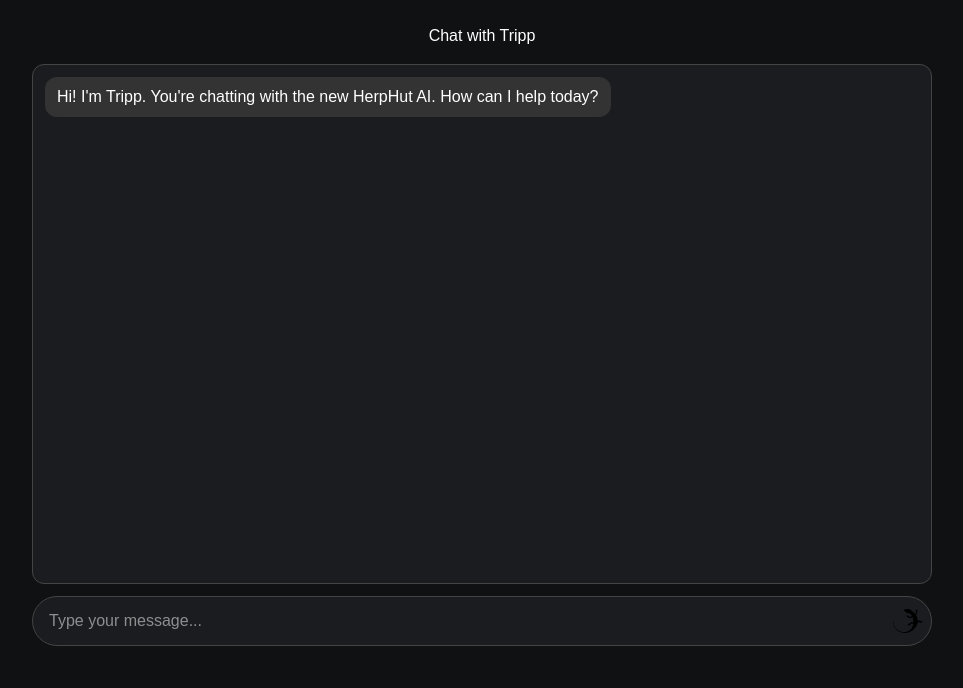
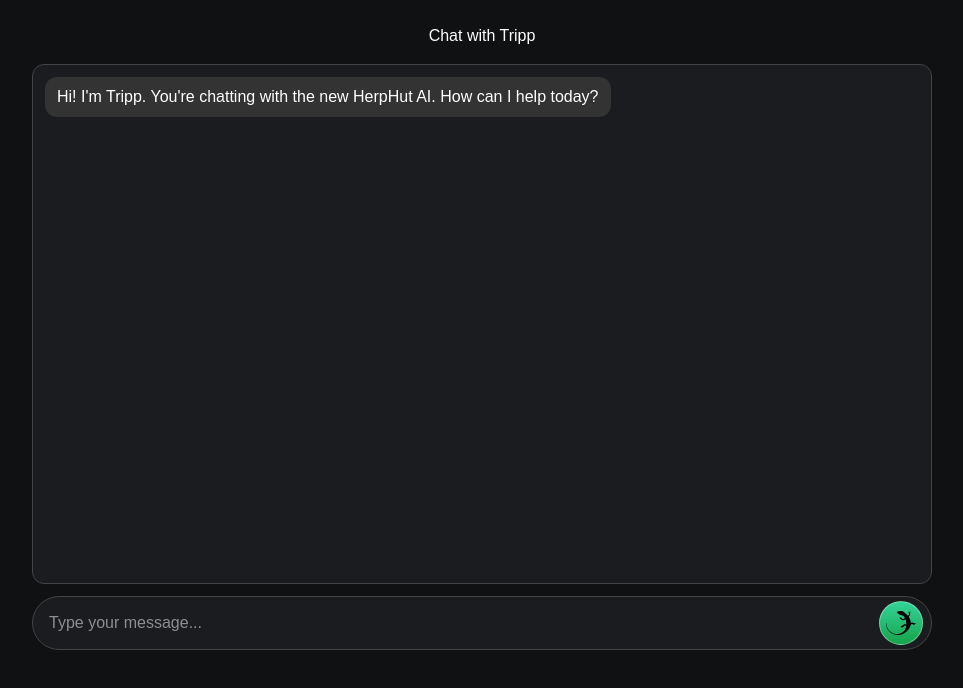
Before and after one commit to herphut/tripp-vercel, a Next.js app: page /chat in a window 1280 px wide. Shown: the top 688 px of the page, without its empty margins (158-1121 px from the left). Built offline with nearby package versions, Linux system fonts and the light colour scheme.

Commit message:
Update page.tsx

```diff
--- a/app/chat/page.tsx
+++ b/app/chat/page.tsx
@@ -157,31 +157,50 @@ export default function ChatPage() {
                 padding: '8px',
               }}
             />
-        <button
+       <button
   type="submit"
   disabled={sending}
   style={{
-    border: 'none',
-    background: 'transparent',
+    width: 44,
+    height: 44,
+    borderRadius: '50%',
+    border: '1px solid rgba(255,255,255,0.35)',
+    background: 'linear-gradient(180deg, #34d399, #16a34a)', // green pill
+    display: 'grid',
+    placeItems: 'center',
     padding: 0,
     margin: 0,
     cursor: sending ? 'not-allowed' : 'pointer',
-    transition: 'transform 0.2s ease, filter 0.2s ease',
+    transition: 'box-shadow 0.2s ease, transform 0.05s ease',
   }}
   onMouseEnter={e => {
-    (e.currentTarget.firstChild as HTMLElement).style.transform = 'scale(1.2)';
-    (e.currentTarget.firstChild as HTMLElement).style.filter =
-      'drop-shadow(0 0 6px #22c55e)';
+    const img = e.currentTarget.querySelector('img') as HTMLElement | null;
+    if (img) img.style.transform = 'scale(1.18)';
+    e.currentTarget.style.boxShadow = '0 0 10px #22c55e';
   }}
   onMouseLeave={e => {
-    (e.currentTarget.firstChild as HTMLElement).style.transform = 'scale(1)';
-    (e.currentTarget.firstChild as HTMLElement).style.filter = 'none';
+    const img = e.currentTarget.querySelector('img') as HTMLElement | null;
+    if (img) img.style.transform = 'scale(1)';
+    e.currentTarget.style.boxShadow = 'none';
+  }}
+  onMouseDown={e => {
+    // tiny press feedback
+    e.currentTarget.style.transform = 'translateY(1px)';
+  }}
+  onMouseUp={e => {
+    e.currentTarget.style.transform = 'translateY(0)';
   }}
 >
   <img
     src="/lizard.svg"
     alt="Send"
-    style={{ width: 30, height: 30, display: 'block' }}
+    style={{
+      width: 30,
+      height: 30,
+      display: 'block',
+      transition: 'transform 0.2s ease',
+      filter: 'drop-shadow(0 0 0 transparent)', // reset
+    }}
   />
 </button>
 </form>
```
